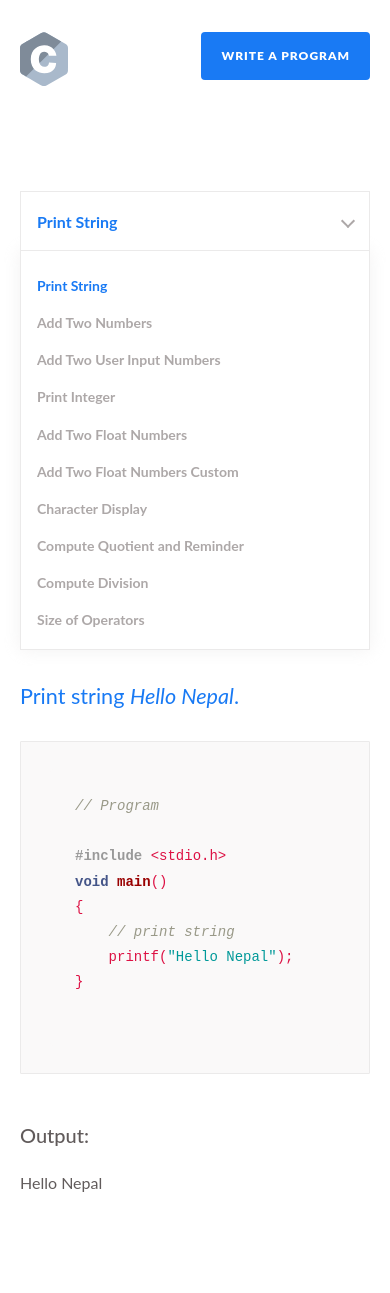
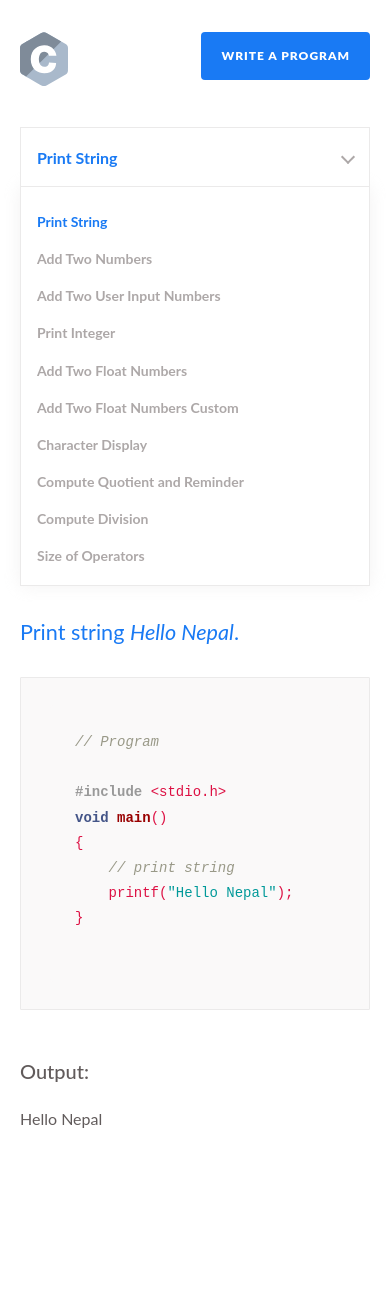
Before and after one commit to saroz/C-Basics, a Jekyll site: the page built from _pages/string.md, in a window 390 px wide. Built offline with Jekyll 4.4.1, drawn with Linux system fonts in a browser that asks for light colours; after the commit the page ends 1229 px from its top, so only the background shows below that.

```diff
--- a/_sass/layouts/_main.scss
+++ b/_sass/layouts/_main.scss
@@ -12,3 +12,9 @@ h2 {
 .highlighter-rouge {
   margin-bottom: 3rem;
 }
+
+@include breakpoint(small) {
+  .page-content {
+    padding-top: 0;
+  }
+}
```
